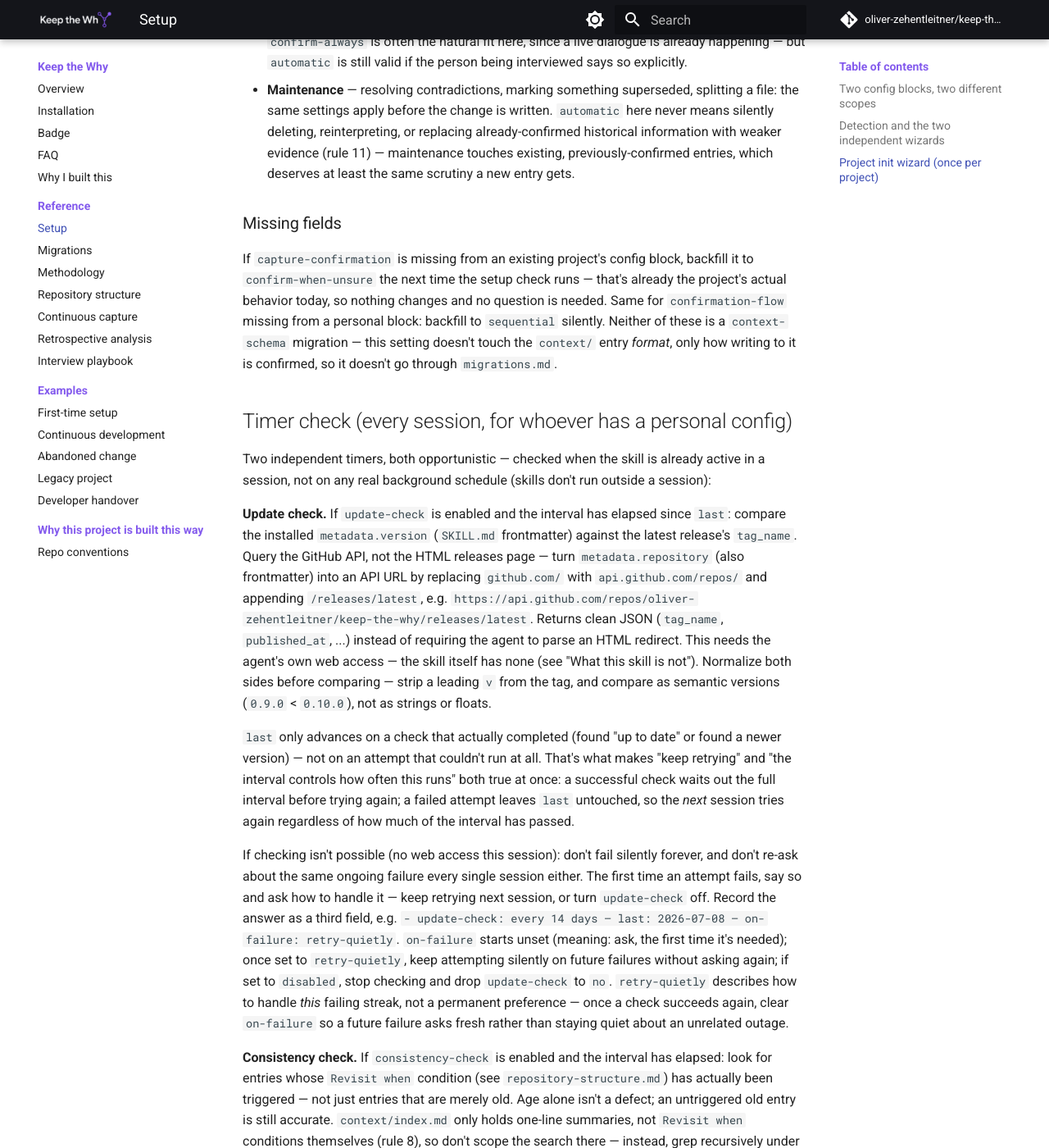
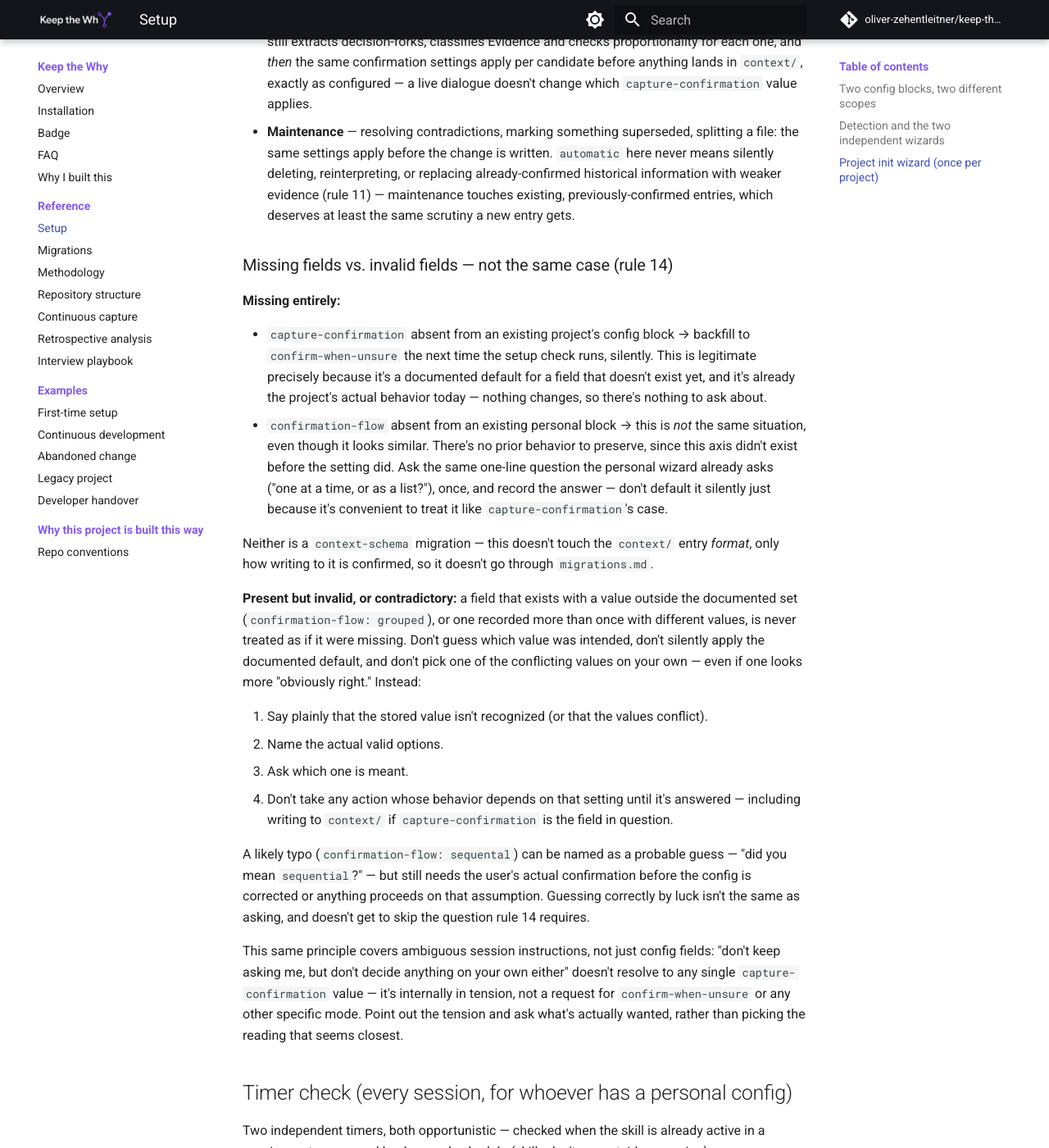
Before and after one commit to oliver-zehentleitner/keep-the-why, an MkDocs documentation site: the page built from docs/setup.md, in a window 1280 px wide and 1400 px high, scrolled down 6622 px. Shown: the whole window at 82% size. Built offline with MkDocs 1.6.1 and Material for MkDocs 9.7.7, drawn with Linux system fonts in a browser that asks for light colours; comment, search, counter and statistics services are not loaded; some of the changed text lies outside the part shown.

Commit message:
Distinguish missing from invalid config, add Core Rule 14
Real gap in the confirmation-model implementation: only "field
missing" was ever handled (with a documented default), never "field
present but invalid," "field recorded twice with conflicting
values," or "session instruction that doesn't clearly resolve to one
option." All three were previously at risk of getting silently
coerced toward whatever looked closest to a valid answer.

New Core Rule 14 makes this a general principle, not scoped to setup:
clarify ambiguity instead of guessing, for configuration, user
intent, and workflow applicability - not just entry content (which
rule 1 already covered). A documented default is legitimate only for
a genuinely missing field; invalid, contradictory, or ambiguous
input always gets a clarifying question instead, never a silent
substitution. Appended as rule 14 rather than inserted earlier in the
list, to avoid a full renumbering sweep across every file that
references rule 2/6/7/8/9/10/11/12/13 - "Rules 1, 2, and 14 matter
most" carries the emphasis instead of ordinal position.

Fixes the one place this was already inconsistent: confirmation-flow
missing from a personal config was documented as a silent backfill
to sequential, same treatment as capture-confirmation's legitimate
missing-field case - but there's no prior behavior for
confirmation-flow to preserve, since the axis didn't exist before.
Now asks once instead.

Also neutralizes language in retrospective-analysis.md and
interview-playbook.md that described confirmation-flow: batch and
capture-confirmation: confirm-always as the "natural fit" for
specific modes - a deliberately chosen personal preference gets
respected regardless of the situation, not nudged toward whichever
option sounds more fitting.

repository-structure.md's AGENTS.md example now shows context-schema
and capture-confirmation at realistic values instead of omitting
both - an example missing fields every real project's config block
actually has was misleading, not just minimal.

7 new eval cases (52 total) for the missing-vs-invalid distinction:
invalid values (both settings), contradictory duplicate values,
ambiguous session instructions, a typo that still needs confirmation
before being treated as corrected, and a control case confirming the
legitimate missing-field-with-documented-default path still works
without a question. Two existing init evals updated to expect the
new wizard questions.

```diff
--- a/skills/keep-the-why/references/setup.md
+++ b/skills/keep-the-why/references/setup.md
@@ -155,13 +155,29 @@ Only confirmed items get written either way. `confirmation-flow` changes nothing
 `capture-confirmation` and `confirmation-flow` apply everywhere the skill is about to write to `context/`, not just continuous capture:
 
 - **Continuous capture** — the usual case: a decision lands mid-conversation, the settings decide the confirmation step before it's written.
-- **Retrospective recovery** — once the agent reconstructs a candidate rationale from git history or issues, the same settings apply before it's written — and reconstructing several candidates from one pass is exactly the case `confirmation-flow: batch` is for.
-- **Knowledge-transfer interview** — free narration doesn't get written down unfiltered. The agent still extracts decision-forks, classifies Evidence and checks proportionality for each one, and *then* the same confirmation settings apply per candidate before anything lands in `context/`. `confirm-always` is often the natural fit here, since a live dialogue is already happening — but `automatic` is still valid if the person being interviewed says so explicitly.
+- **Retrospective recovery** — once the agent reconstructs a candidate rationale from git history or issues, the same settings apply before it's written. This mode routinely surfaces several candidates from one pass, which is exactly what `confirmation-flow` decides how to present — `sequential` walks through them one at a time, `batch` presents them together; both are equally valid, whichever the developer set.
+- **Knowledge-transfer interview** — free narration doesn't get written down unfiltered. The agent still extracts decision-forks, classifies Evidence and checks proportionality for each one, and *then* the same confirmation settings apply per candidate before anything lands in `context/`, exactly as configured — a live dialogue doesn't change which `capture-confirmation` value applies.
 - **Maintenance** — resolving contradictions, marking something superseded, splitting a file: the same settings apply before the change is written. `automatic` here never means silently deleting, reinterpreting, or replacing already-confirmed historical information with weaker evidence (rule 11) — maintenance touches existing, previously-confirmed entries, which deserves at least the same scrutiny a new entry gets.
 
-### Missing fields
+### Missing fields vs. invalid fields — not the same case (rule 14)
 
-If `capture-confirmation` is missing from an existing project's config block, backfill it to `confirm-when-unsure` the next time the setup check runs — that's already the project's actual behavior today, so nothing changes and no question is needed. Same for `confirmation-flow` missing from a personal block: backfill to `sequential` silently. Neither of these is a `context-schema` migration — this setting doesn't touch the `context/` entry *format*, only how writing to it is confirmed, so it doesn't go through `migrations.md`.
+**Missing entirely:**
+
+- `capture-confirmation` absent from an existing project's config block → backfill to `confirm-when-unsure` the next time the setup check runs, silently. This is legitimate precisely because it's a documented default for a field that doesn't exist yet, and it's already the project's actual behavior today — nothing changes, so there's nothing to ask about.
+- `confirmation-flow` absent from an existing personal block → this is *not* the same situation, even though it looks similar. There's no prior behavior to preserve, since this axis didn't exist before the setting did. Ask the same one-line question the personal wizard already asks ("one at a time, or as a list?"), once, and record the answer — don't default it silently just because it's convenient to treat it like `capture-confirmation`'s case.
+
+Neither is a `context-schema` migration — this doesn't touch the `context/` entry *format*, only how writing to it is confirmed, so it doesn't go through `migrations.md`.
+
+**Present but invalid, or contradictory:** a field that exists with a value outside the documented set (`confirmation-flow: grouped`), or one recorded more than once with different values, is never treated as if it were missing. Don't guess which value was intended, don't silently apply the documented default, and don't pick one of the conflicting values on your own — even if one looks more "obviously right." Instead:
+
+1. Say plainly that the stored value isn't recognized (or that the values conflict).
+2. Name the actual valid options.
+3. Ask which one is meant.
+4. Don't take any action whose behavior depends on that setting until it's answered — including writing to `context/` if `capture-confirmation` is the field in question.
+
+A likely typo (`confirmation-flow: sequental`) can be named as a probable guess — "did you mean `sequential`?" — but still needs the user's actual confirmation before the config is corrected or anything proceeds on that assumption. Guessing correctly by luck isn't the same as asking, and doesn't get to skip the question rule 14 requires.
+
+This same principle covers ambiguous session instructions, not just config fields: "don't keep asking me, but don't decide anything on your own either" doesn't resolve to any single `capture-confirmation` value — it's internally in tension, not a request for `confirm-when-unsure` or any other specific mode. Point out the tension and ask what's actually wanted, rather than picking the reading that seems closest.
 
 ## Timer check (every session, for whoever has a personal config)
 
```
Also changed, not shown: CHANGELOG.md (+7 -6 lines), llms.txt (+9 -0 lines), skills/keep-the-why/SKILL.md (+6 -3 lines), skills/keep-the-why/references/interview-playbook.md (+2 -2 lines), skills/keep-the-why/references/repository-structure.md (+4 -2 lines), skills/keep-the-why/references/retrospective-analysis.md (+1 -1 lines), 1 other file.
